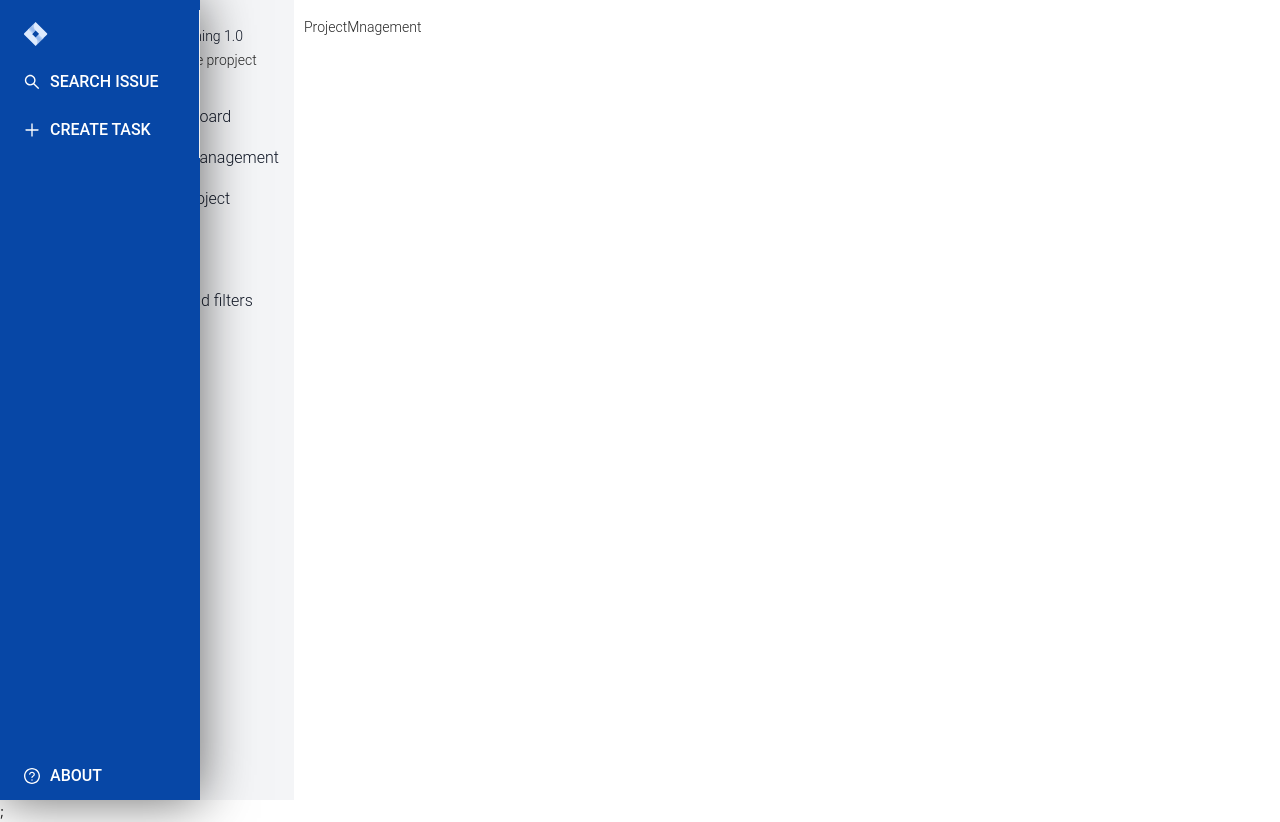
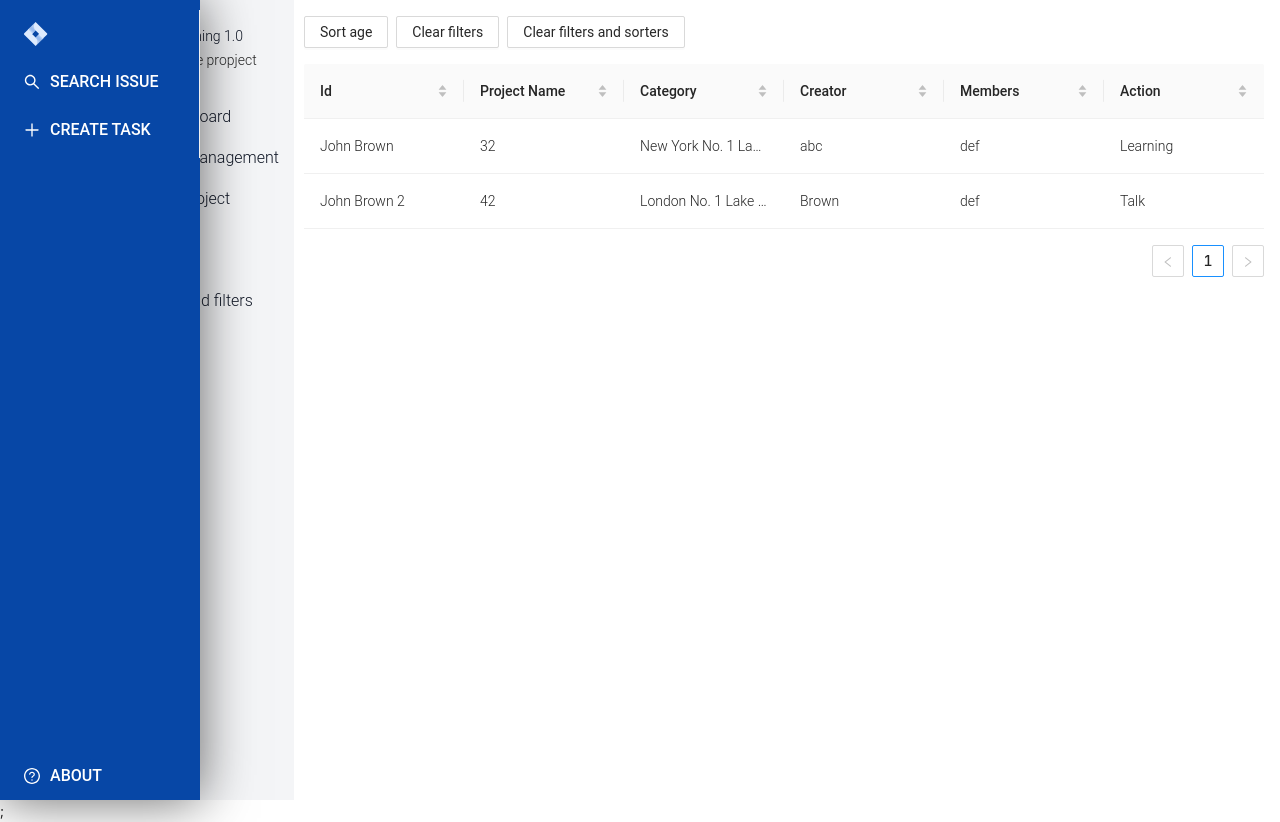
Before and after one commit to dhthinh7/Jira_Clone, a React (Create React App) app: page / in a window 1280 px wide. Built offline with nearby package versions, Linux system fonts and the light colour scheme; grey boxes are pictures that could not be loaded.

Commit message:
Update temp layout

```diff
--- a/src/Pages/ProjectMnagement/ProjectMnagement.js
+++ b/src/Pages/ProjectMnagement/ProjectMnagement.js
@@ -1,5 +1,129 @@
-import React from "react";
+import React, { useState } from "react";
+import { Button, Space, Table } from 'antd';
 
 export default function ProjectMnagement() {
-  return <div className="ml-72 p-3 w-full">ProjectMnagement</div>;
+  const data = [
+    {
+      key: '1',
+      id: 'John Brown',
+      projectName: 32,
+      category: 'New York No. 1 Lake Park',
+      creator: 'abc',
+      members: 'def',
+      action: 'Learning'
+    },
+    {
+      key: '2',
+      id: 'John Brown 2',
+      projectName: 42,
+      category: 'London No. 1 Lake Park',
+      creator: 'Brown',
+      members: 'def',
+      action: 'Talk'
+    },
+
+  ];
+
+
+  const [filteredInfo, setFilteredInfo] = useState({});
+  const [sortedInfo, setSortedInfo] = useState({});
+
+  const handleChange = (pagination, filters, sorter) => {
+    console.log('Various parameters', pagination, filters, sorter);
+    setFilteredInfo(filters);
+    setSortedInfo(sorter);
+  };
+
+  const clearFilters = () => {
+    setFilteredInfo({});
+  };
+
+  const clearAll = () => {
+    setFilteredInfo({});
+    setSortedInfo({});
+  };
+
+  const setAgeSort = () => {
+    setSortedInfo({
+      order: 'descend',
+      columnKey: 'age',
+    });
+  };
+
+  const columns = [
+    {
+      title: 'Id',
+      dataIndex: 'id',
+      key: 'id',
+
+      filteredValue: filteredInfo.name || null,
+      onFilter: (value, record) => record.name.includes(value),
+      sorter: (a, b) => a.name.length - b.name.length,
+      sortOrder: sortedInfo.columnKey === 'name' ? sortedInfo.order : null,
+      ellipsis: true,
+    },
+    {
+      title: 'Project Name',
+      dataIndex: 'projectName',
+      key: 'projectName',
+      sorter: (a, b) => a.age - b.age,
+      sortOrder: sortedInfo.columnKey === 'age' ? sortedInfo.order : null,
+      ellipsis: true,
+    },
+    {
+      title: 'Category',
+      dataIndex: 'category',
+      key: 'category',
+      filteredValue: filteredInfo.address || null,
+      onFilter: (value, record) => record.address.includes(value),
+      sorter: (a, b) => a.address.length - b.address.length,
+      sortOrder: sortedInfo.columnKey === 'address' ? sortedInfo.order : null,
+      ellipsis: true,
+    },
+    {
+      title: 'Creator',
+      dataIndex: 'creator',
+      key: 'creator',
+      filteredValue: filteredInfo.address || null,
+      onFilter: (value, record) => record.address.includes(value),
+      sorter: (a, b) => a.address.length - b.address.length,
+      sortOrder: sortedInfo.columnKey === 'address' ? sortedInfo.order : null,
+      ellipsis: true,
+    },
+    {
+      title: 'Members',
+      dataIndex: 'members',
+      key: 'members',
+      filteredValue: filteredInfo.address || null,
+      onFilter: (value, record) => record.address.includes(value),
+      sorter: (a, b) => a.address.length - b.address.length,
+      sortOrder: sortedInfo.columnKey === 'address' ? sortedInfo.order : null,
+      ellipsis: true,
+    },
+    {
+      title: 'Action',
+      dataIndex: 'action',
+      key: 'action',
+      filteredValue: filteredInfo.address || null,
+      onFilter: (value, record) => record.address.includes(value),
+      sorter: (a, b) => a.address.length - b.address.length,
+      sortOrder: sortedInfo.columnKey === 'address' ? sortedInfo.order : null,
+      ellipsis: true,
+    },
+
+  ];
+
+  return <div className="ml-72 p-3 w-full">
+    <Space
+      style={{
+        marginBottom: 16,
+      }}
+    >
+      <Button onClick={setAgeSort}>Sort age</Button>
+      <Button onClick={clearFilters}>Clear filters</Button>
+      <Button onClick={clearAll}>Clear filters and sorters</Button>
+    </Space>
+    <Table columns={columns} dataSource={data} onChange={handleChange} />
+  </div>;
+
 }
```
